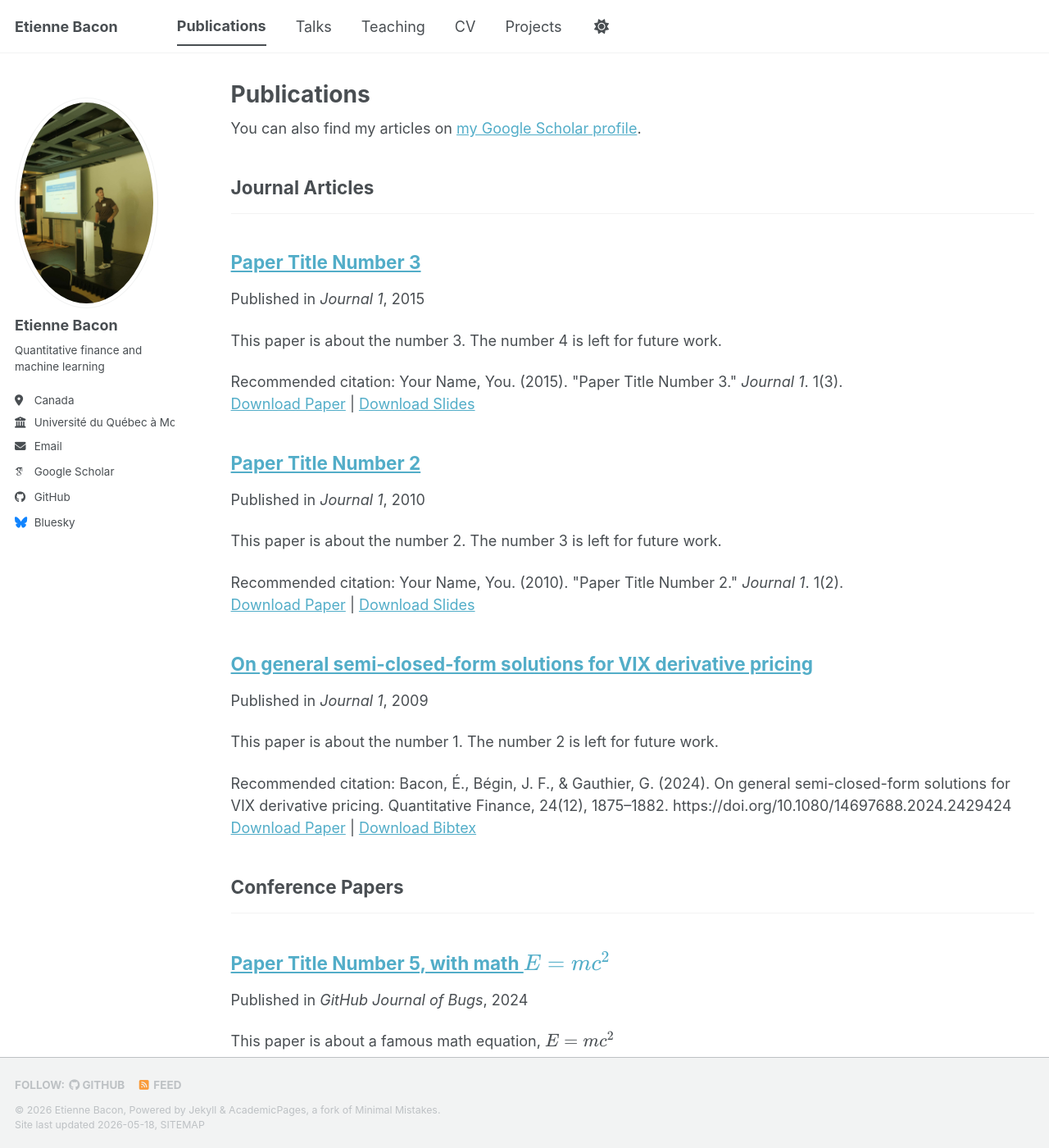
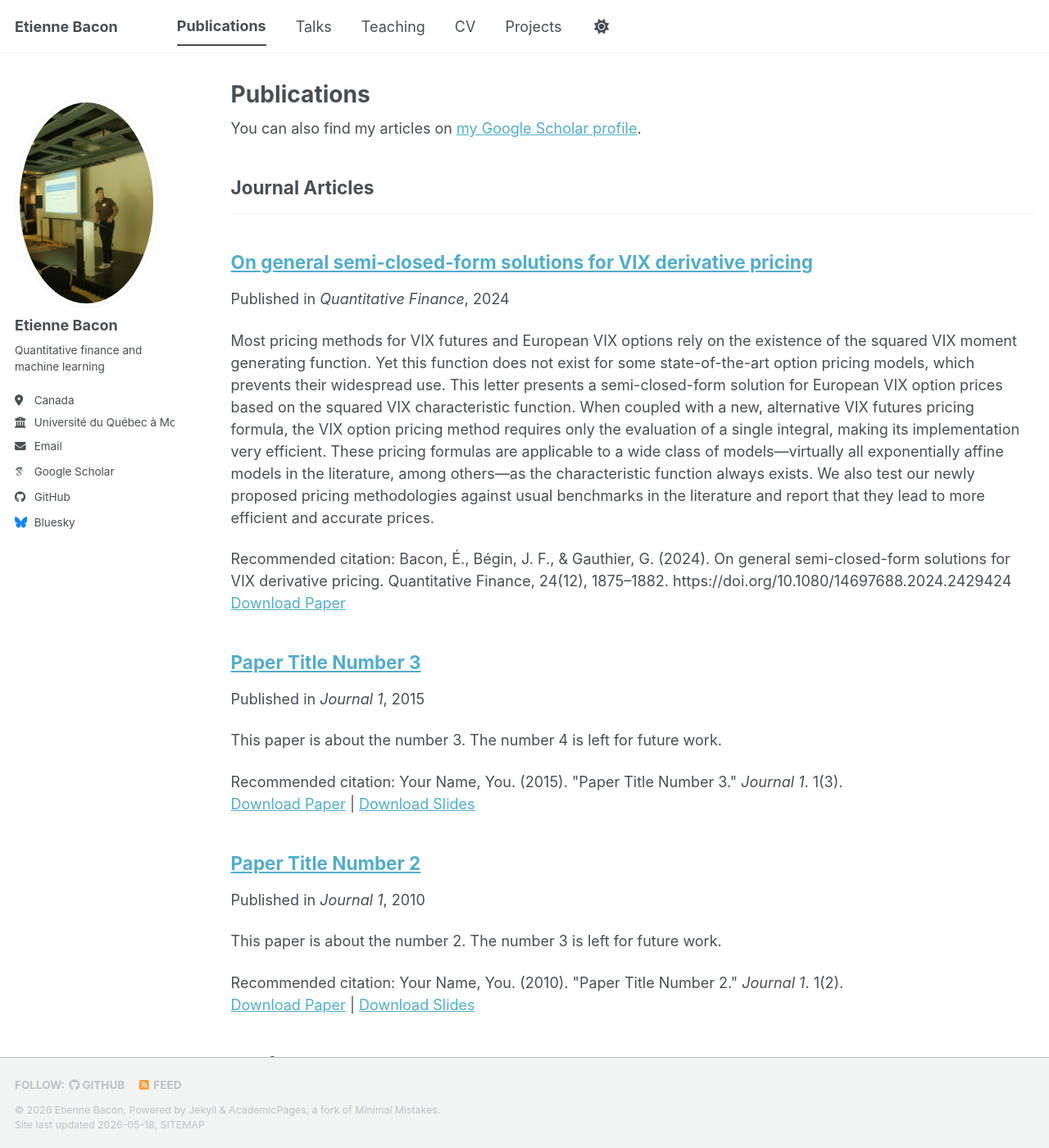
Before and after one commit to EtienneBacon/EtienneBacon.github.io, a Jekyll site: the page built from _pages/publications.html, in a window 1280 px wide and 1400 px high. Shown: the whole window at 82% size. Built offline with Jekyll 4.4.1, drawn with Linux system fonts in a browser that asks for light colours; some web fonts are replaced; a script bundle is joined from its source files by our own code; library files that are not in the unit come from our copies.

Commit message:
Update 2024-11-09-paper-OnGeneralSemiClosedForm.md

```diff
--- a/_publications/2009-10-01-paper-title-number-1.md
+++ b/_publications/2009-10-01-paper-title-number-1.md
@@ -2,12 +2,12 @@
 title: "On general semi-closed-form solutions for VIX derivative pricing"
 collection: publications
 category: manuscripts
-permalink: /publication/2009-10-01-paper-title-number-1
-excerpt: 'This paper is about the number 1. The number 2 is left for future work.'
-date: 2009-10-01
-venue: 'Journal 1'
+permalink: /publication/2024-11-09-paper-OnGeneralSemiClosedForm
+excerpt: 'Most pricing methods for VIX futures and European VIX options rely on the existence of the squared VIX moment generating function. Yet this function does not exist for some state-of-the-art option pricing models, which prevents their widespread use. This letter presents a semi-closed-form solution for European VIX option prices based on the squared VIX characteristic function. When coupled with a new, alternative VIX futures pricing formula, the VIX option pricing method requires only the evaluation of a single integral, making its implementation very efficient. These pricing formulas are applicable to a wide class of models—virtually all exponentially affine models in the literature, among others—as the characteristic function always exists. We also test our newly proposed pricing methodologies against usual benchmarks in the literature and report that they lead to more efficient and accurate prices.'
+date: 2024-11-09
+venue: 'Quantitative Finance'
 slidesurl:
-paperurl: '[https://academicpages.github.io/files/paper1.pdf](https://www.tandfonline.com/doi/abs/10.1080/14697688.2024.2429424)'
-bibtexurl: ''
+paperurl: 'https://www.tandfonline.com/doi/abs/10.1080/14697688.2024.2429424'
+bibtexurl:
 citation: 'Bacon, É., Bégin, J. F., & Gauthier, G. (2024). On general semi-closed-form solutions for VIX derivative pricing. Quantitative Finance, 24(12), 1875–1882. https://doi.org/10.1080/14697688.2024.2429424'
 ---
```
